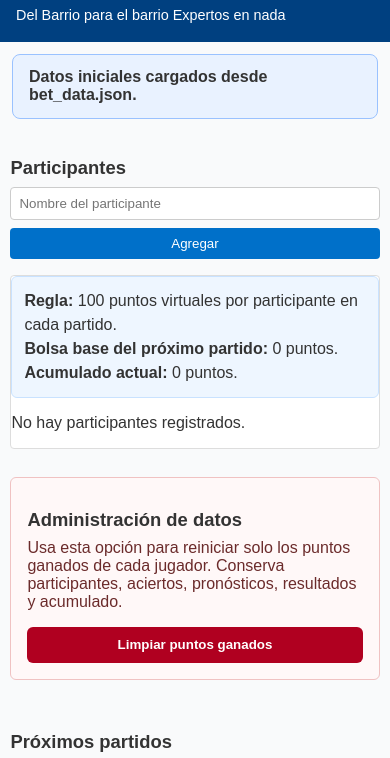
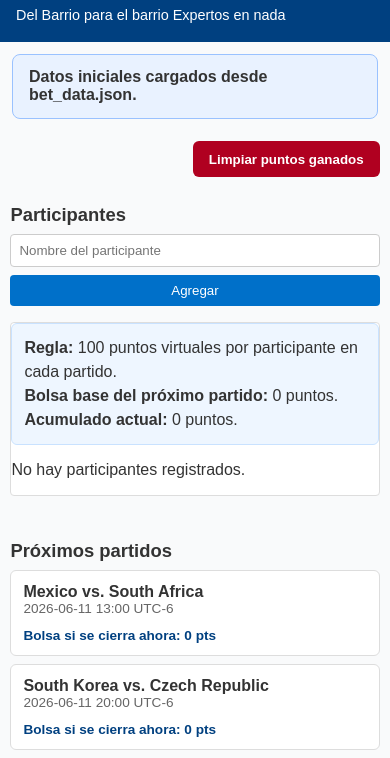
Before and after one commit to JetoCorrales/mundial, a plain HTML site: page index.html in a window 390 px wide. Shown: the part 44-802 px from the top of the page. Drawn offline with Linux system fonts and the light colour scheme; no server answers.

Commit message:
ghjhg
jghjghjgh

```diff
--- a/index.html
+++ b/index.html
@@ -12,6 +12,10 @@
     <p>Del Barrio para el barrio Expertos en nada</p>
   </header>
   <main>
+    <section id="admin-section" class="admin-section" aria-label="Administración de puntos">
+      <button id="clear-data-button" class="danger-button" type="button">Limpiar puntos ganados</button>
+    </section>
+
     <section id="participants-section">
       <h2>Participantes</h2>
       <form id="add-participant-form">
@@ -21,12 +25,6 @@
       <div id="participants-list">
         <!-- Lista dinámica de participantes -->
       </div>
-    </section>
-
-    <section id="admin-section" class="admin-section">
-      <h2>Administración de datos</h2>
-      <p>Usa esta opción para reiniciar solo los puntos ganados de cada jugador. Conserva participantes, aciertos, pronósticos, resultados y acumulado.</p>
-      <button id="clear-data-button" class="danger-button" type="button">Limpiar puntos ganados</button>
     </section>
 
     <section id="matches-section">
--- a/style.css
+++ b/style.css
@@ -30,31 +30,26 @@ header p {
   line-height: 1.45;
 }
 
-/* Distribución principal: participantes a la izquierda, administración y partidos a la derecha. */
+/* Distribución principal en una sola columna. */
 main {
   width: min(1200px, 100%);
   padding: 1rem;
   max-width: 1200px;
   margin: 0 auto;
-  display: grid;
-  grid-template-columns: minmax(260px, 300px) minmax(0, 1fr);
+  display: flex;
+  flex-direction: column;
   gap: 1rem;
-  align-items: flex-start;
 }
 
 #participants-section {
-  grid-column: 1;
-  grid-row: 1 / span 2;
   min-width: 0;
 }
 
 #matches-section {
-  grid-column: 2;
   min-width: 0;
 }
 
 #admin-section {
-  grid-column: 2;
   min-width: 0;
 }
 
@@ -102,8 +97,6 @@ section h2 {
   border: 1px solid #ddd;
   border-radius: 4px;
   overflow-x: auto;
-  max-height: 70vh;
-  overflow-y: auto;
   background: #fff;
 }
 
@@ -128,8 +121,6 @@ section h2 {
   display: flex;
   flex-direction: column;
   gap: 0.5rem;
-  max-height: 80vh;
-  overflow-y: auto;
   min-width: 0;
 }
 
@@ -366,16 +357,10 @@ footer {
 
 /* Administración */
 .admin-section {
-  background: #fff8f8;
-  border: 1px solid #f0c2c2;
-  border-radius: 8px;
-  padding: 1rem;
-  margin-bottom: 1.5rem;
-}
-
-.admin-section p {
-  margin-top: 0;
-  color: #6b2b2b;
+  display: flex;
+  justify-content: flex-end;
+  padding: 0;
+  margin-bottom: 0;
 }
 
 .danger-button {
@@ -403,15 +388,7 @@ footer {
   }
 
   main {
-    grid-template-columns: minmax(0, 1fr);
     padding: 0.75rem;
-  }
-
-  #participants-section,
-  #admin-section,
-  #matches-section {
-    grid-column: 1;
-    grid-row: auto;
   }
 
   #participants-list,
@@ -457,8 +434,7 @@ footer {
 
   #add-participant-form button,
   .primary,
-  .secondary,
-  .danger-button {
+  .secondary {
     width: 100%;
   }
 
```
